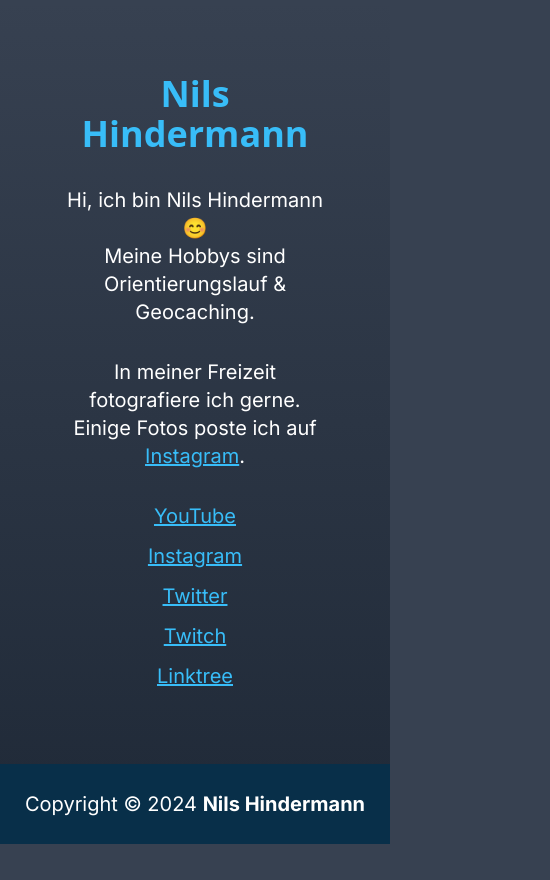
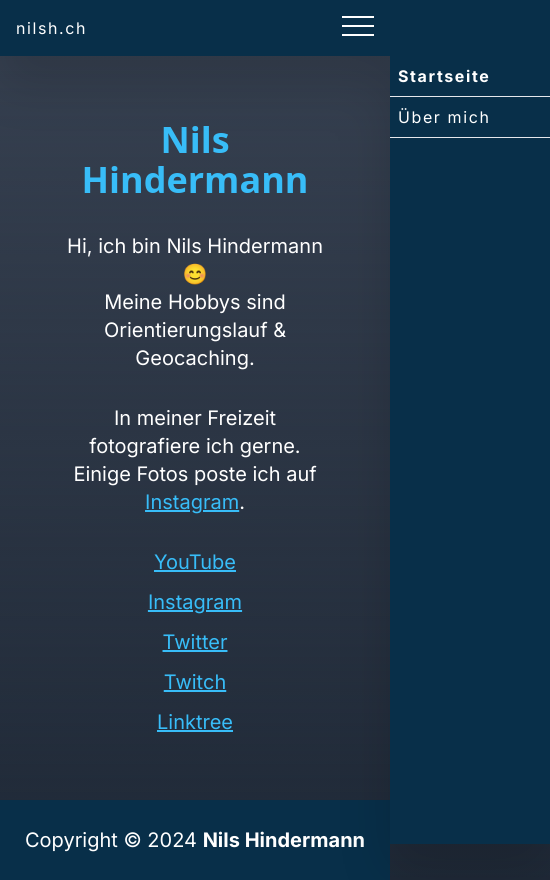
Before and after one commit to nilshindermann/nilsh.ch, a Next.js app: page / in a window 390 px wide. Shown: the whole page, 550 px wide, since content can reach past the window. Before the commit the page ends 844 px from the top, so only its background shows below. Built offline with nearby package versions, Linux system fonts and the light colour scheme.

Commit message:
Navbar and Footer updates

```diff
--- a/components/Footer.tsx
+++ b/components/Footer.tsx
@@ -2,7 +2,7 @@ import { ReactElement } from 'react';
 
 export default function Footer(): ReactElement {
     return (
-        <div className="flex h-20 flex-shrink-0 items-center justify-center bg-sky-950 text-center">
+        <div className="flex h-20 flex-shrink-0 items-center justify-center bg-footer text-center">
             <p className="text-xl">
                 Copyright &copy; 2024{' '}
                 <span className="font-bold">Nils Hindermann</span>
--- /dev/null
+++ b/components/HamburgerMenu.tsx
@@ -0,0 +1,38 @@
+'use client';
+
+import React, { ReactElement } from 'react';
+
+interface HamburgerMenuProps {
+    showModal: boolean;
+    toggle: () => void;
+}
+
+export const HamburgerMenu = ({
+    showModal,
+    toggle,
+}: HamburgerMenuProps): ReactElement => {
+    return (
+        <button
+            className="relative z-10 flex h-5 flex-col items-center justify-between"
+            onClick={toggle}
+            type="button"
+            title="Navigation Menu"
+        >
+            <span
+                className={`h-0.5 w-8 bg-white transition-transform delay-75 ease-in-out ${
+                    showModal ? 'translate-y-[0.54rem] rotate-45' : ''
+                }`}
+            ></span>
+            <span
+                className={`h-0.5 w-8 bg-white transition-opacity delay-75 ease-in-out ${
+                    showModal ? 'opacity-0' : ''
+                }`}
+            ></span>
+            <span
+                className={`h-0.5 w-8 bg-white transition-transform delay-75 ease-in-out ${
+                    showModal ? '-translate-y-[0.54rem] -rotate-45' : ''
+                }`}
+            ></span>
+        </button>
+    );
+};
--- a/components/Navbar.tsx
+++ b/components/Navbar.tsx
@@ -1,42 +1,96 @@
 'use client';
 
+import { HamburgerMenu } from '@/components/HamburgerMenu';
 import Link from 'next/link';
 import { usePathname } from 'next/navigation';
-import React, { ReactElement } from 'react';
+import React, { ReactElement, useState } from 'react';
 
-const links: { url: string; displayName: string }[] = [
+interface LinkElement {
+    href: string;
+    title: string;
+}
+
+const links: LinkElement[] = [
     {
-        url: '/',
-        displayName: 'Home',
+        title: 'Startseite',
+        href: '/',
     },
     {
-        url: '/about',
-        displayName: 'About',
+        title: 'Über mich',
+        href: '/about',
     },
 ];
 
 export default function Navbar(): ReactElement {
     const pathname = usePathname();
+    const [showModal, setShowModal] = useState(false);
+
+    const toggle = (): void => setShowModal(!showModal);
 
     return (
-        <nav className="hidden h-20 items-center justify-center bg-sky-950 text-center">
-            <ul className="p-0 text-xl">
+        <nav className="z-10 bg-navbar drop-shadow-2xl">
+            <div className="container mx-auto flex flex-row justify-between p-4 tracking-widest text-white md:max-w-7xl">
+                <ul className="hidden gap-2 md:flex">
                     {links.map((link) => (
                         <li
-                        key={link.url}
-                        className="mb-3 last:mb-0 lg:m-3 lg:inline"
+                            key={`${link.href}_${link.title}`}
+                            className="flex gap-2 text-xl"
                         >
                             <Link
-                            href={link.url}
-                            className={`text-white transition-colors hover:text-sky-400 ${
-                                pathname === link.url ? 'font-bold' : ''
+                                className={`hover:text-primary transition ease-in-out hover:transition-colors ${
+                                    pathname === link.href ? 'font-bold' : ''
                                 }`}
+                                key={link.title}
+                                href={link.href}
                             >
-                            {link.displayName}
+                                {link.title}
                             </Link>
                         </li>
                     ))}
                 </ul>
+
+                <Link href="/">nilsh.ch</Link>
+
+                <div className="block md:hidden">
+                    <HamburgerMenu showModal={showModal} toggle={toggle} />
+                    <div
+                        className={`absolute left-0 top-0 h-screen w-screen bg-black transition-opacity delay-100 ${
+                            showModal ? 'opacity-30' : 'opacity-0'
+                        }`}
+                    />
+                    <div
+                        id="mobile-nav"
+                        className={`fixed right-0 top-0 h-screen min-w-[10rem] bg-navbar pt-[4rem] transition-transform delay-100 ease-in-out ${
+                            showModal
+                                ? 'translate-x-0 shadow-2xl'
+                                : 'translate-x-full'
+                        }`}
+                    >
+                        <ul className="flex flex-col gap-2">
+                            {links.map((link) => (
+                                <li
+                                    key={`${link.href}_${link.title}`}
+                                    className="flex flex-col gap-2"
+                                >
+                                    <Link
+                                        className={`hover:text-primary mx-2 transition ease-in-out hover:transition-colors ${
+                                            pathname === link.href
+                                                ? 'font-bold'
+                                                : ''
+                                        }`}
+                                        key={link.title}
+                                        href={link.href}
+                                        onClick={toggle}
+                                    >
+                                        {link.title}
+                                    </Link>
+                                    <hr />
+                                </li>
+                            ))}
+                        </ul>
+                    </div>
+                </div>
+            </div>
         </nav>
     );
 }
--- a/tailwind.config.ts
+++ b/tailwind.config.ts
@@ -8,6 +8,10 @@ const config: Config = {
     ],
     theme: {
         extend: {
+            colors: {
+                navbar: 'rgb(8 47 73)',
+                footer: 'rgb(8 47 73)'
+            },
             backgroundImage: {
                 'gradient-radial': 'radial-gradient(var(--tw-gradient-stops))',
                 'gradient-conic':
```
Lines whose indentation alone changed are shown as unchanged.
